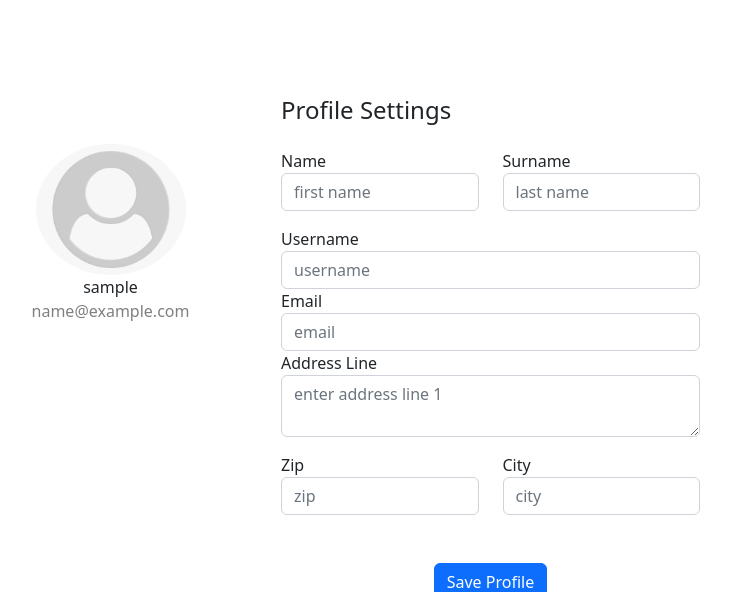
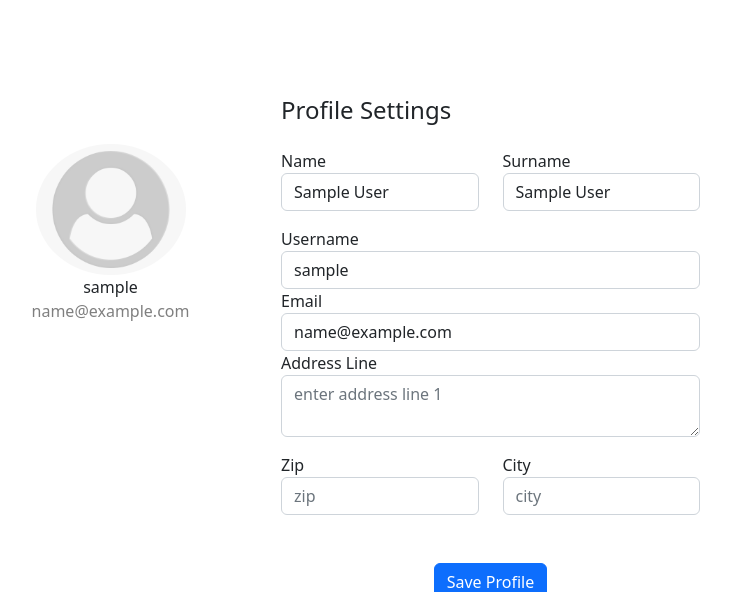
Before and after one commit to BlackTea13/Fredie-And-Friends-Coffee, a Flask app: a page that uses templates/User/editProfile.html in a window 1280 px wide. Shown: the part 56-648 px from the top of the page, without its empty margins (102-833 px from the left). Run offline with Flask 2, Linux system fonts and the light colour scheme; the visitor is signed in with stand-in values (Sample User, id 1); parts of the project's set-up code (start-up, migrations or seed data) failed here and were passed over; some libraries are stand-ins or nearby versions.

Commit message:
provide old data in the edit form.

```diff
--- a/templates/User/editProfile.html
+++ b/templates/User/editProfile.html
@@ -11,21 +11,44 @@
                     <h4 class="text-right">Profile Settings</h4>
                 </div>
                 <div class="row mt-2">
-                    <div class="col-md-6"><label class="labels">Name</label><input type="text" class="form-control" placeholder="first name" value=""></div>
-                    <div class="col-md-6"><label class="labels">Surname</label><input type="text" class="form-control" value="" placeholder="last name"></div>
+                    <div class="col-md-6">
+                        <label class="labels">Name</label>
+                        <input type="text" name="first_name" class="form-control" placeholder="first name" value="{{session['firstName']}}">
+                    </div>
+                    <div class="col-md-6">
+                        <label class="labels">Surname</label>
+                        <input type="text" class="form-control" value="{{session['lastName']}}" placeholder="last name">
+                    </div>
                 </div>
                 <div class="row mt-3">
-                    <div class="col-md-12"><label class="labels">Username</label><input type="text" class="form-control" placeholder="username" value=""></div>
-                    <div class="col-md-12"><label class="labels">Email</label><input type="text" class="form-control" placeholder="email" value=""></div>
+                    <div class="col-md-12">
+                        <label class="labels">Username</label>
+                        <input type="text" class="form-control" placeholder="username" value="{{session['username']}}">
+                    </div>
+                    <div class="col-md-12">
+                        <label class="labels">Email</label>
+                        <input type="text" class="form-control" placeholder="email" value="{{session['userEmail']}}">
+                    </div>
 
-                    <div class="col-md-12"><label class="labels">Address Line</label><textarea class="form-control" placeholder="enter address line 1" value=""></textarea></div>
+                    <div class="col-md-12">
+                        <label class="labels">Address Line</label>
+                        <textarea class="form-control" placeholder="enter address line 1" value=""></textarea>
+                    </div>
 
                 </div>
                 <div class="row mt-3">
-                    <div class="col-md-6"><label class="labels">Zip</label><input type="text" class="form-control" placeholder="zip" value=""></div>
-                    <div class="col-md-6"><label class="labels">City</label><input type="text" class="form-control" value="" placeholder="city"></div>
+                    <div class="col-md-6">
+                        <label class="labels">Zip</label>
+                        <input type="text" class="form-control" placeholder="zip" value="">
+                    </div>
+                    <div class="col-md-6">
+                        <label class="labels">City</label>
+                        <input type="text" class="form-control" value="" placeholder="city">
+                    </div>
                 </div>
-                <div class="mt-5 text-center"><button class="btn btn-primary profile-button" type="button">Save Profile</button></div>
+                <div class="mt-5 text-center">
+                    <button class="btn btn-primary profile-button" type="button">Save Profile</button>
+                </div>
             </div>
         </div>
 
```
